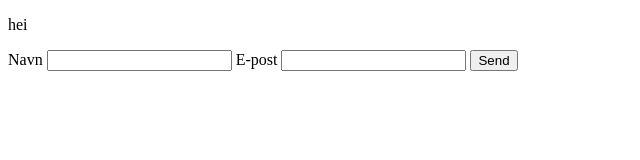
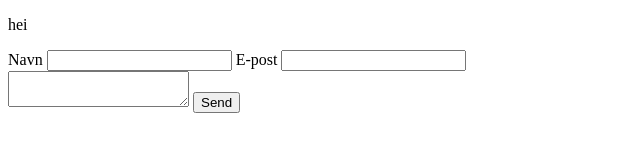
Before and after one commit to MrNico073/Sendepost, a plain HTML site: page Index.html in a window 1280 px wide. Shown: the whole page, without its empty margins (0-640 px from the left). Drawn offline with Linux system fonts and the light colour scheme.

Commit message:
Update Index.html

```diff
--- a/Index.html
+++ b/Index.html
@@ -13,6 +13,8 @@
         <label for="">E-post</label>
         <input type="email" name="email" required>
         <input type="hidden" name="_next" value="https://mrnico073.github.io/Sendepost/takk.html">
+        <br>
+        <textarea name="" id=""></textarea>
         <button type="submit">Send</button>
    </form>
 </body>
```
